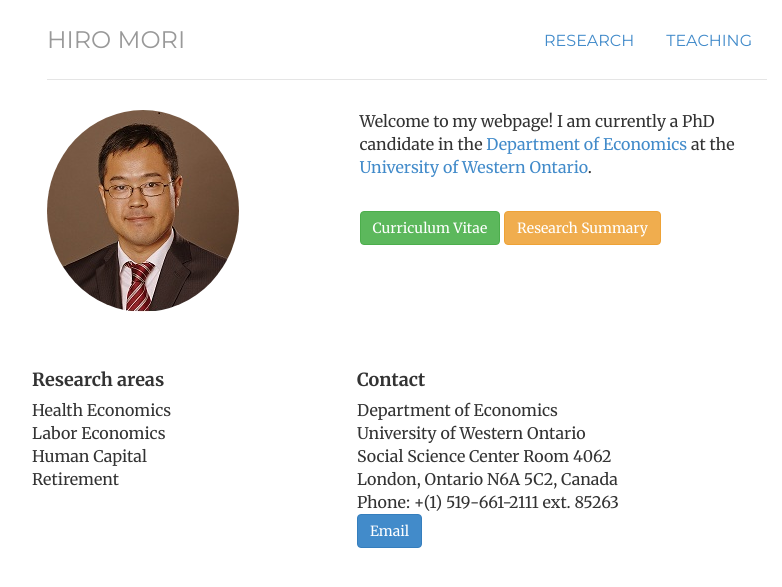
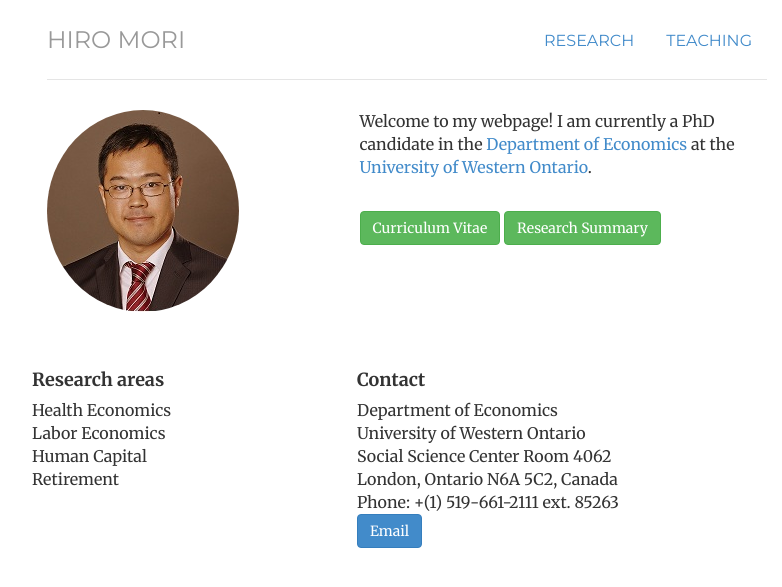
Before and after one commit to morihiroaki/morihiroaki.github.io, a Jekyll site: the page built from index.html, in a window 1280 px wide. Shown: the top 587 px of the page, without its empty margins (233-1015 px from the left). Built offline with Jekyll 4.4.1, drawn with Linux system fonts in a browser that asks for light colours.

Commit message:
Update index.html

```diff
--- a/index.html
+++ b/index.html
@@ -14,7 +14,7 @@
               <p> Welcome to my webpage! I am currently a PhD candidate in the <a href="http://economics.uwo.ca/">Department of Economics</a> at the <a href="http://www.uwo.ca/">University of Western Ontario</a>.  </p>
               <br/>
               	<a href="/files/cv_mori.pdf" class="btn btn-success" title="Download CV as PDF">Curriculum Vitae</a>
-              	<a href="/files/research_summary.pdf" class="btn btn-warning" title="Download reserch summary as PDF">Research Summary</a>
+              	<a href="/files/research_summary.pdf" class="btn btn-success" title="Download reserch summary as PDF">Research Summary</a>
               <!--a class="btn btn-primary" href="/cv.html">CV</a-->
               <!--a class="btn btn-warning" href="/research.html">Research</a-->
               <!--a class="btn btn-danger" href="/teaching.html">Teaching</a-->
```
